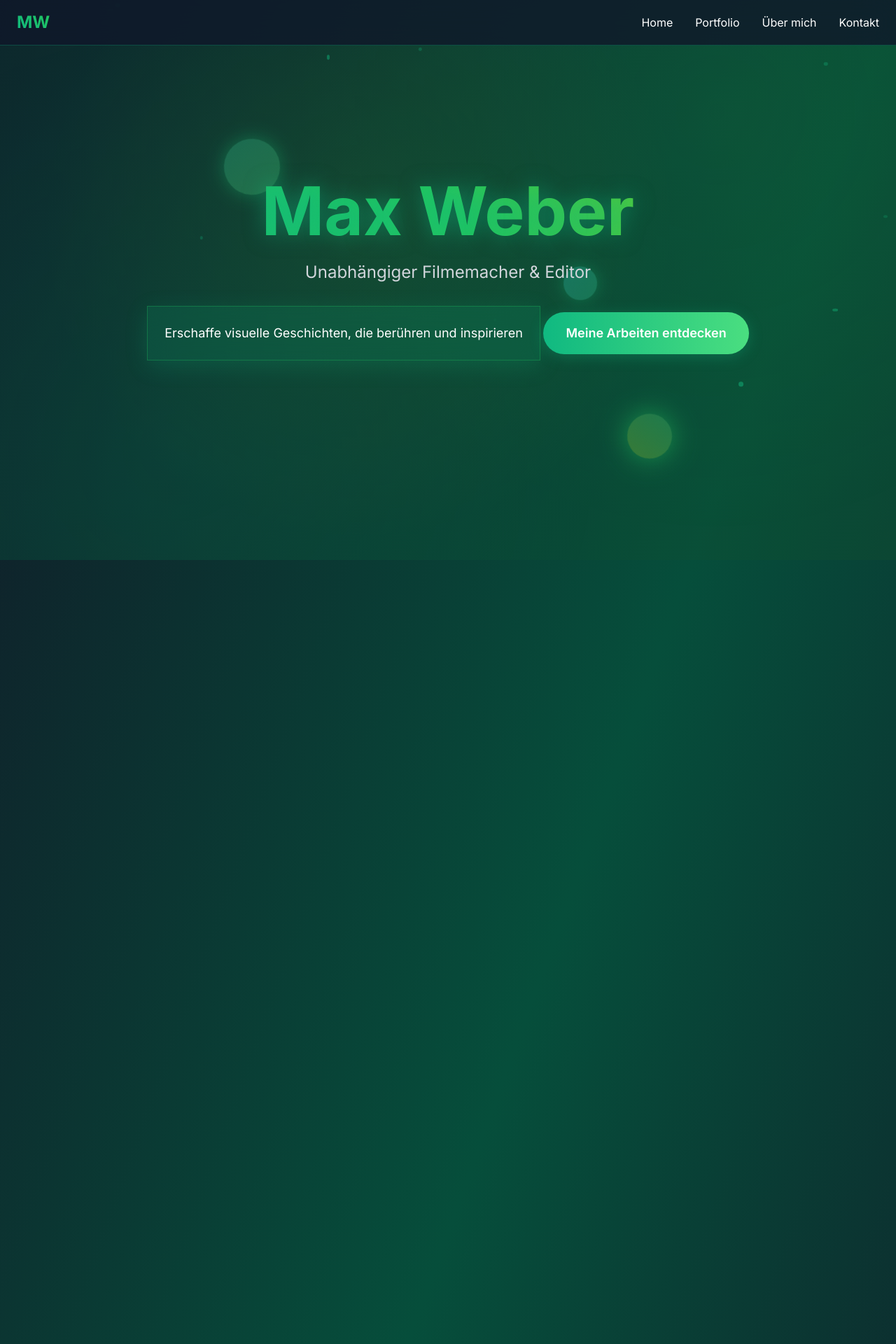
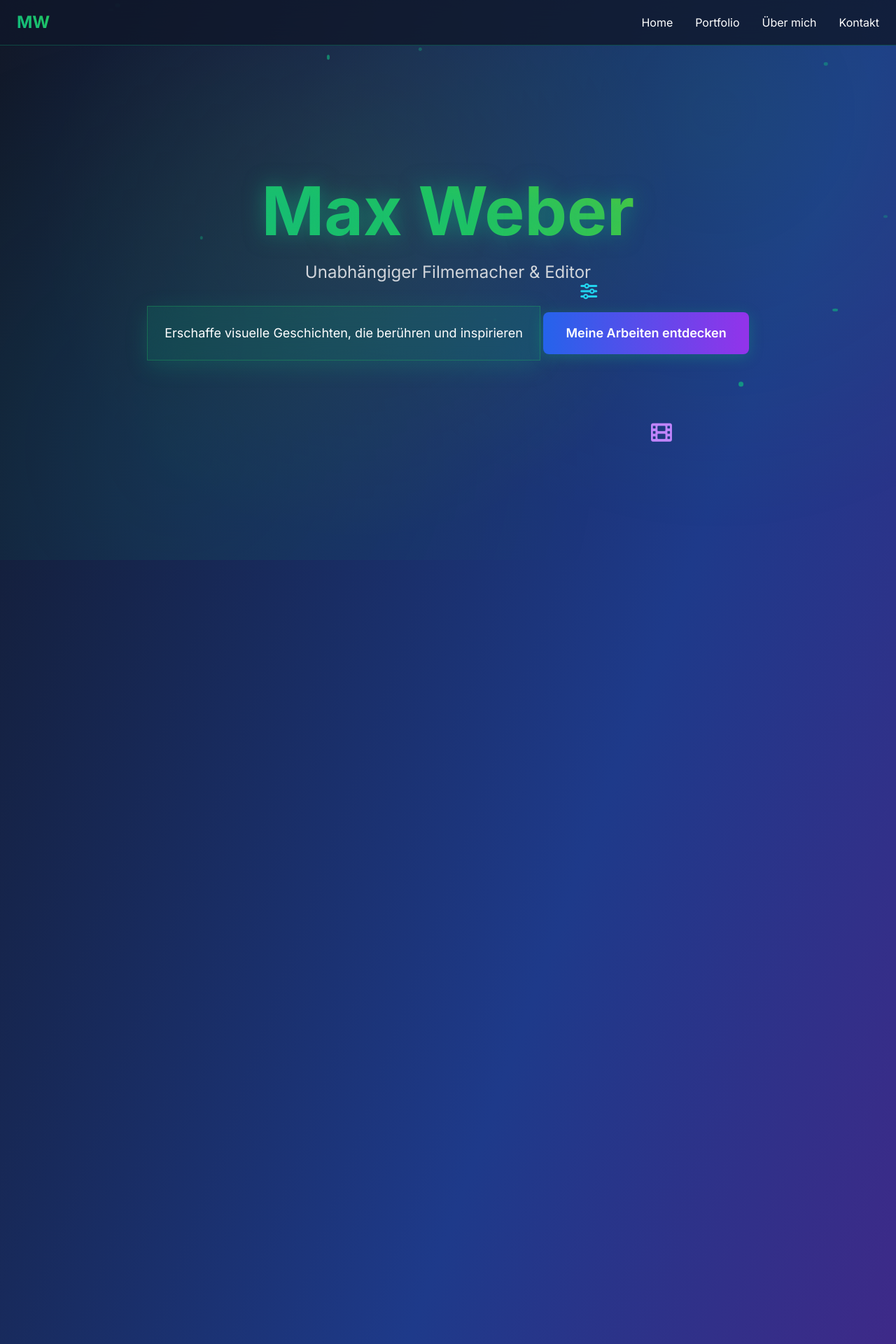
Before and after one commit to KaroKK/Tomasz, a Flask app: page / in a window 1280 px wide. Shown: the top 1920 px of the page at 70% size. Run offline with Flask 3, Linux system fonts and the light colour scheme; some libraries are stand-ins or nearby versions.

Commit message:
Revamp website aesthetics with new color scheme and background effects
Updates the site's color palette, adds film grain/timeline overlays, and incorporates new images in templates/index.html and static/images/.

Replit-Commit-Author: Agent
Replit-Commit-Session-Id: 398cc46d-6bdc-4f18-aaac-76bbcdb4aa82
Replit-Commit-Screenshot-Url: https://storage.googleapis.com/screenshot-production-us-central1/98163e34-7277-460c-b760-1e1d07b06b17/8ab6ad01-0be8-4760-92ed-089d5e990189.jpg

```diff
--- a/templates/index.html
+++ b/templates/index.html
@@ -10,7 +10,7 @@
     <link rel="stylesheet" href="{{ url_for('static', filename='css/style.css') }}">
     <link href="https://cdnjs.cloudflare.com/ajax/libs/font-awesome/6.0.0/css/all.min.css" rel="stylesheet">
 </head>
-<body class="bg-gradient-to-br from-gray-900 via-emerald-900 to-gray-900 min-h-screen text-white overflow-x-hidden">
+<body class="bg-gradient-to-br from-gray-900 via-blue-900 to-purple-900 min-h-screen text-white overflow-x-hidden">
 
     <!-- Navigation -->
     <nav class="fixed top-0 w-full z-50 nav-blur">
@@ -18,10 +18,10 @@
             <div class="flex justify-between items-center">
                 <div class="text-2xl font-bold logo-text">MW</div>
                 <div class="hidden md:flex space-x-8">
-                    <a href="#home" class="nav-link hover:text-emerald-400 transition-colors duration-300">Home</a>
-                    <a href="#portfolio" class="nav-link hover:text-emerald-400 transition-colors duration-300">Portfolio</a>
-                    <a href="#about" class="nav-link hover:text-emerald-400 transition-colors duration-300">Über mich</a>
-                    <a href="#contact" class="nav-link hover:text-emerald-400 transition-colors duration-300">Kontakt</a>
+                    <a href="#home" class="nav-link hover:text-blue-400 transition-colors duration-300">Home</a>
+                    <a href="#portfolio" class="nav-link hover:text-blue-400 transition-colors duration-300">Portfolio</a>
+                    <a href="#about" class="nav-link hover:text-blue-400 transition-colors duration-300">Über mich</a>
+                    <a href="#contact" class="nav-link hover:text-blue-400 transition-colors duration-300">Kontakt</a>
                 </div>
                 <div class="md:hidden">
                     <button class="mobile-menu-btn text-2xl">
@@ -35,16 +35,19 @@
     <!-- Mobile Menu -->
     <div class="mobile-menu fixed inset-0 z-40 transform translate-x-full transition-transform duration-300 md:hidden">
         <div class="glass-panel h-full w-64 ml-auto p-8 pt-20">
-            <a href="#home" class="block py-4 text-xl hover:text-emerald-400 transition-colors">Home</a>
-            <a href="#portfolio" class="block py-4 text-xl hover:text-emerald-400 transition-colors">Portfolio</a>
-            <a href="#about" class="block py-4 text-xl hover:text-emerald-400 transition-colors">Über mich</a>
-            <a href="#contact" class="block py-4 text-xl hover:text-emerald-400 transition-colors">Kontakt</a>
+            <a href="#home" class="block py-4 text-xl hover:text-blue-400 transition-colors">Home</a>
+            <a href="#portfolio" class="block py-4 text-xl hover:text-blue-400 transition-colors">Portfolio</a>
+            <a href="#about" class="block py-4 text-xl hover:text-blue-400 transition-colors">Über mich</a>
+            <a href="#contact" class="block py-4 text-xl hover:text-blue-400 transition-colors">Kontakt</a>
         </div>
     </div>
 
     <!-- Hero Section -->
     <section id="home" class="min-h-screen flex items-center justify-center relative">
-        <div class="absolute inset-0 bg-gradient-to-r from-emerald-900/30 to-green-900/30"></div>
+        <div class="absolute inset-0">
+            <div class="film-grain"></div>
+            <div class="timeline-overlay"></div>
+        </div>
         <div class="container mx-auto px-6 text-center relative z-10">
             <div class="hero-content">
                 <h1 class="text-6xl md:text-8xl font-bold mb-6 hero-title">
@@ -58,17 +61,23 @@
                         Erschaffe visuelle Geschichten, die berühren und inspirieren
                     </p>
                 </div>
-                <button class="cta-button bg-gradient-to-r from-emerald-500 to-green-400 px-8 py-4 rounded-full text-lg font-semibold hover:scale-105 transition-transform duration-300">
+                <button class="cta-button bg-gradient-to-r from-blue-600 to-purple-600 px-8 py-4 rounded-lg text-lg font-semibold hover:scale-105 transition-transform duration-300 relative overflow-hidden">
                     Meine Arbeiten entdecken
                 </button>
             </div>
         </div>
 
-        <!-- Floating elements -->
+        <!-- Adobe-style floating elements -->
         <div class="floating-elements absolute inset-0 pointer-events-none">
-            <div class="floating-element w-20 h-20 bg-gradient-to-br from-emerald-400/30 to-green-400/30 rounded-full absolute top-1/4 left-1/4"></div>
-            <div class="floating-element w-16 h-16 bg-gradient-to-br from-green-400/30 to-lime-400/30 rounded-full absolute top-3/4 right-1/4"></div>
-            <div class="floating-element w-12 h-12 bg-gradient-to-br from-emerald-400/30 to-teal-400/30 rounded-full absolute top-1/2 right-1/3"></div>
+            <div class="adobe-element premiere absolute top-1/4 left-1/4">
+                <i class="fab fa-adobe text-4xl text-blue-400"></i>
+            </div>
+            <div class="adobe-element after-effects absolute top-3/4 right-1/4">
+                <i class="fas fa-film text-3xl text-purple-400"></i>
+            </div>
+            <div class="adobe-element timeline-icon absolute top-1/2 right-1/3">
+                <i class="fas fa-sliders-h text-2xl text-cyan-400"></i>
+            </div>
         </div>
     </section>
 
```
Also changed, not shown: attached_assets/IMG_4788_1749895973356.jpg (added), attached_assets/att.2Gqf3sIG4OjnNyDAQsrF7dxG1SqMXaShE1iQWhFhB-0_1749895973354.jpg (added), attached_assets/att.rn2TBFzyK_OEejS6KggoTdpQY7ZYwgB3UxUZm9Z23fU_1749895973355.JPG (added), static/images/camera.jpg (added), static/images/hollywood.jpg (added), static/images/studio.jpg (added).
